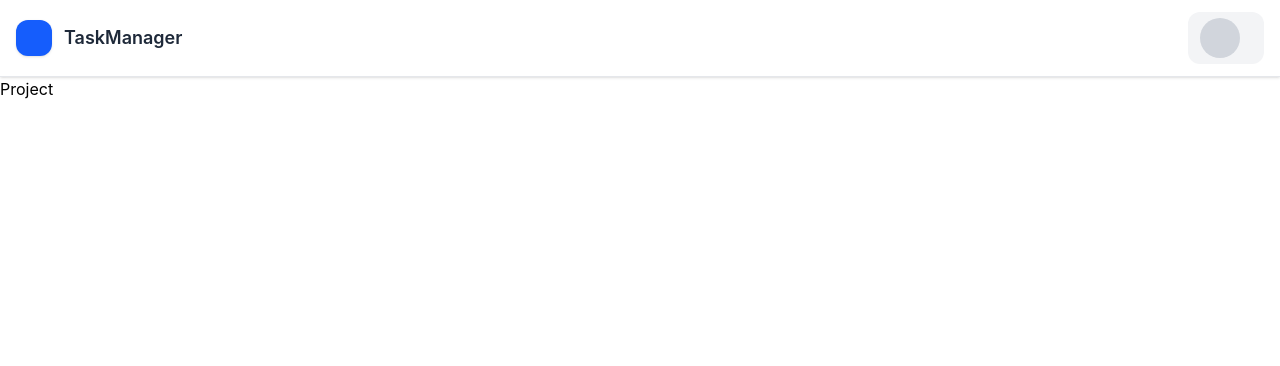
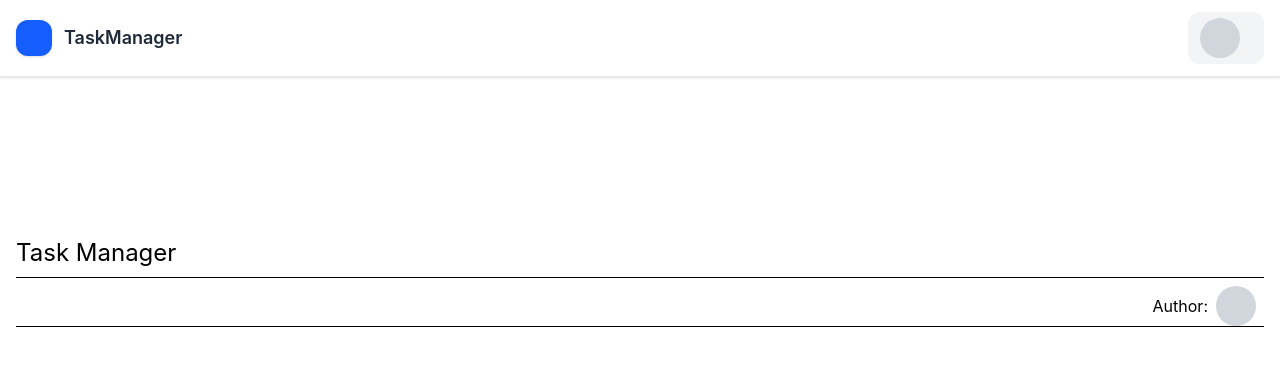
Before and after one commit to naimursafi2/task-manager-node, a React (Vite) app in the folder client/: page /1 in a window 1280 px wide. Shown: the top 366 px of the page. Built offline with nearby package versions, Linux system fonts and the light colour scheme; no server answers.

Commit message:
ProjectDetiles2

```diff
--- a/client/src/components/layout/Navbar.jsx
+++ b/client/src/components/layout/Navbar.jsx
@@ -4,7 +4,6 @@ export default function Navbar({ data }) {
   return (
     <nav className="w-full border-b border-gray-200 bg-white shadow-sm">
       <div className="mx-auto flex max-w-7xl items-center justify-between px-4 py-3">
-
         {/* Logo / Title */}
         <div className="flex items-center gap-3">
           <div className="h-9 w-9 rounded-xl bg-blue-600 shadow-sm"></div>
@@ -15,9 +14,7 @@ export default function Navbar({ data }) {
 
         {/* Right Side */}
         <div className="flex items-center gap-4">
-
           <div className="flex items-center gap-3 rounded-xl bg-gray-100 px-3 py-1.5">
-
             <Link
               to="/"
               className="flex h-10 w-10 items-center justify-center overflow-hidden rounded-full bg-gray-300 text-sm font-semibold text-white"
@@ -36,7 +33,6 @@ export default function Navbar({ data }) {
             <h2 className="text-sm font-semibold text-gray-800">
               {data?.fullName}
             </h2>
-
           </div>
         </div>
       </div>
--- a/client/src/pages/ProjectDetiles.jsx
+++ b/client/src/pages/ProjectDetiles.jsx
@@ -1,11 +1,43 @@
-import React from 'react'
+import React from "react";
+import { useGetProjectDetailesQuery } from "../services/api";
+import { Link } from "react-router";
 
 const ProjectDetiles = () => {
+  const { data } = useGetProjectDetailesQuery("website-uk-client");
+
   return (
-    <div>
-      Project
+    <div className="py-40">
+      <div className="container">
+        <h1 className="text-2xl border-b pb-2">Task Manager</h1>
+
+        <div className="flex justify-between items-center mt-2 border-b">
+          <div>
+            <h2 className="text-2xl pt-2">{data?.title}</h2>
+            <p>{data?.description}</p>
+          </div>
+
+          <div className="flex items-center gap-2">
+            Author:
+            <div className="flex h-10 w-10 items-center justify-center overflow-hidden rounded-full bg-gray-300 text-sm font-semibold text-white">
+              {data?.author?.avatar ? (
+                <img
+                  src={data?.author?.avatar}
+                  alt="profile"
+                  className="h-full w-full object-cover"
+                />
+              ) : (
+                data?.author?.fullName?.charAt(0)
+              )}
+            </div>
+
+            <h2 className="text-sm font-semibold text-gray-800">
+              {data?.author?.fullName}
+            </h2>
+          </div>
+        </div>
+      </div>
     </div>
-  )
-}
+  );
+};
 
-export default ProjectDetiles
+export default ProjectDetiles;
--- a/client/src/services/api.js
+++ b/client/src/services/api.js
@@ -27,17 +27,23 @@ export const apiService = createApi({
       query: () => "/project/list",
     }),
     createProject: build.mutation({
-      query:(projectData)=>({
-        url:"/project/create",
-        method:"POST",
+      query: (projectData) => ({
+        url: "/project/create",
+        method: "POST",
         body: projectData,
-      })
+      }),
     }),
     getProjectDetailes: build.query({
-      query:()=>`/project/details`
-    })
+      query: (slug) => `/project/details/${slug}`,
+    }),
   }),
 });
 
-export const { useRegistrationMutation, useLoginMutation, useGetProfileQuery, useGetProjectListQuery, useCreateProjectMutation } =
-  apiService;
+export const {
+  useRegistrationMutation,
+  useLoginMutation,
+  useGetProfileQuery,
+  useGetProjectListQuery,
+  useCreateProjectMutation,
+  useGetProjectDetailesQuery,
+} = apiService;
```
Also changed, not shown: 1 other file (tests, documents, lock files or other folders).
